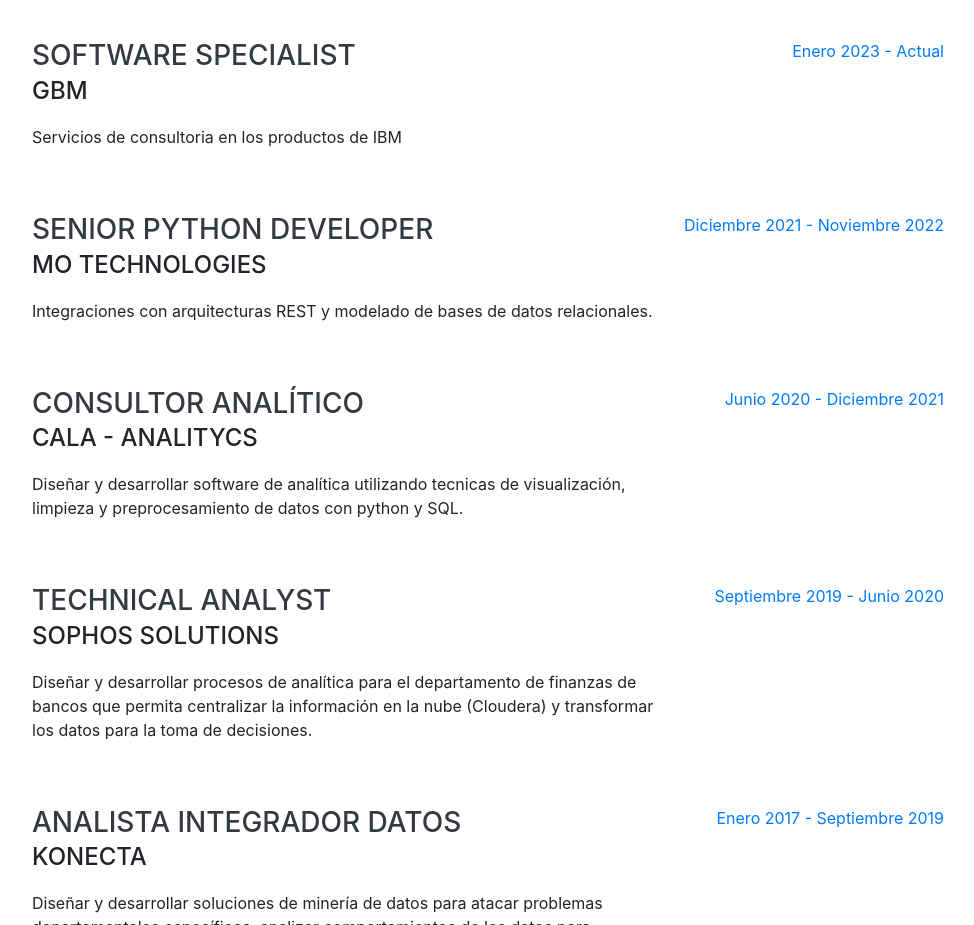
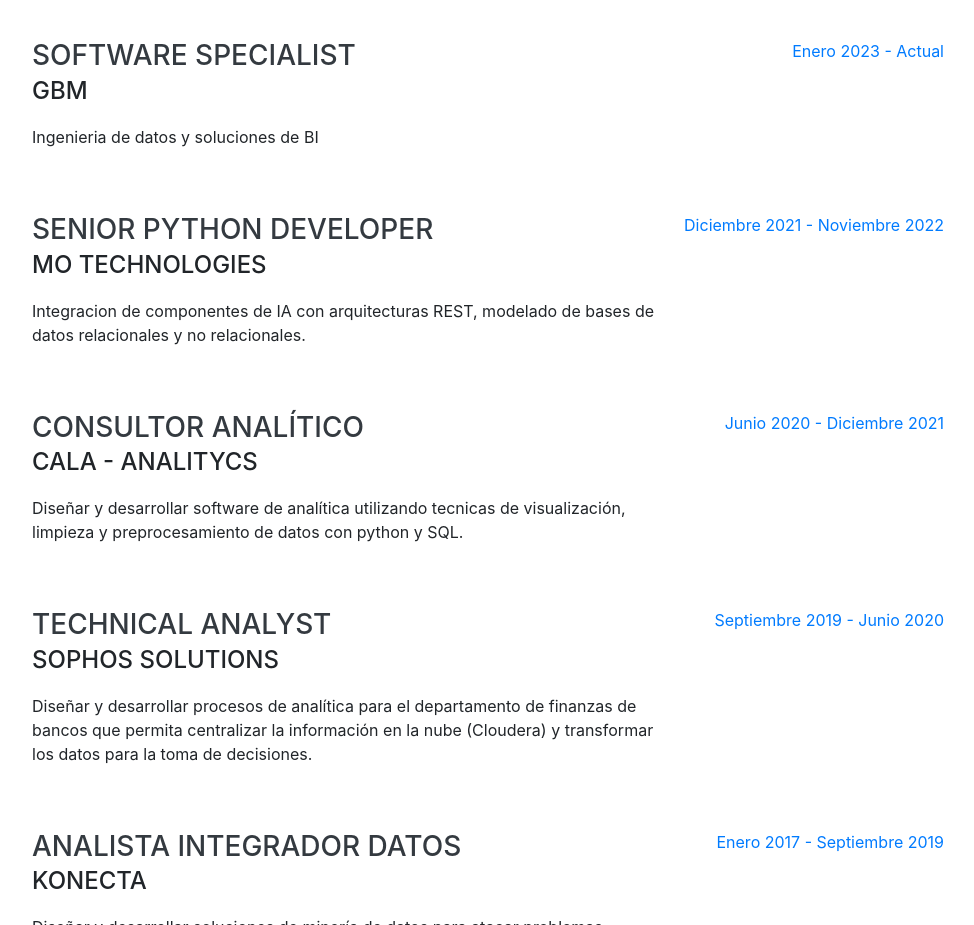
Before and after one commit to leoesleoesleo/presentacion, a website with bundled scripts: page index.html in a window 1280 px wide. Shown: the part 900-1825 px from the top of the page, without its empty margins (288-1262 px from the left). Built offline with nearby package versions, Linux system fonts and the light colour scheme; a web font is replaced by a local one.

Commit message:
Update index.html

```diff
--- a/index.html
+++ b/index.html
@@ -107,7 +107,7 @@
           <div class="resume-content">
             <h3 class="mb-0">Software Specialist</h3>
             <div class="subheading mb-3">GBM</div>
-            <p>Servicios de consultoria en los productos de IBM</p>
+            <p>Ingenieria de datos y soluciones de BI</p>
           </div>
           <div class="resume-date text-md-right">
             <span class="text-primary">Enero 2023 - Actual</span>
@@ -118,7 +118,7 @@
           <div class="resume-content">
             <h3 class="mb-0">Senior Python Developer</h3>
             <div class="subheading mb-3">MO Technologies</div>
-            <p>Integraciones con arquitecturas REST y modelado de bases de datos relacionales.</p>
+            <p>Integracion de componentes de IA con arquitecturas REST, modelado de bases de datos relacionales y no relacionales.</p>
           </div>
           <div class="resume-date text-md-right">
             <span class="text-primary">Diciembre 2021 - Noviembre 2022</span>
```
